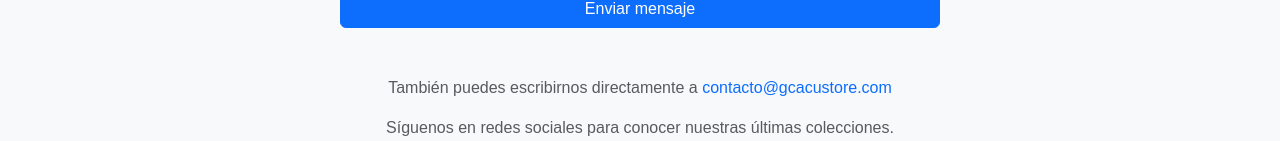
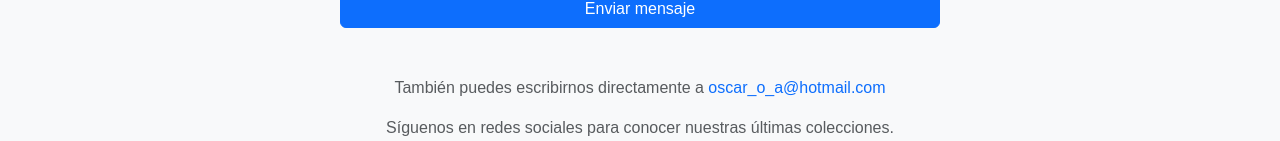
Before and after one commit to oscaro70/Concer0727, a React (Vite) app: page /contacto in a window 1280 px wide. Shown: the part 811-952 px from the top of the page. Built offline with nearby package versions, Linux system fonts and the light colour scheme.

Commit message:
Update contact form with email action and fields

```diff
--- a/src/pages/Contacto.jsx
+++ b/src/pages/Contacto.jsx
@@ -8,11 +8,18 @@ export default function Contacto() {
         Escríbenos y un asesor de <strong>Global Keeper</strong> se pondrá en contacto contigo.
       </p>
 
-      <form className="mx-auto" style={{ maxWidth: "600px" }}>
+      <form
+        className="mx-auto"
+        style={{ maxWidth: "600px" }}
+        action="mailto:oscar_o_a@hotmail.com"
+        method="post"
+        encType="text/plain"
+      >
         <div className="mb-3">
           <label className="form-label">Nombre completo</label>
           <input
             type="text"
+            name="Nombre"
             className="form-control"
             placeholder="Tu nombre"
             required
@@ -23,6 +30,7 @@ export default function Contacto() {
           <label className="form-label">Correo electrónico</label>
           <input
             type="email"
+            name="Correo"
             className="form-control"
             placeholder="correo@ejemplo.com"
             required
@@ -33,6 +41,7 @@ export default function Contacto() {
           <label className="form-label">País</label>
           <input
             type="text"
+            name="País"
             className="form-control"
             placeholder="Ejemplo: México, España, Argentina..."
           />
@@ -41,6 +50,7 @@ export default function Contacto() {
         <div className="mb-3">
           <label className="form-label">Mensaje</label>
           <textarea
+            name="Mensaje"
             className="form-control"
             rows="4"
             placeholder="Cuéntanos en qué podemos ayudarte"
@@ -56,8 +66,8 @@ export default function Contacto() {
       <div className="text-center mt-5">
         <p className="text-muted">
           También puedes escribirnos directamente a{" "}
-          <a href="mailto:contacto@cacustore.com" className="text-decoration-none">
-            contacto@gcacustore.com
+          <a href="mailto:oscar_o_a@hotmail.com" className="text-decoration-none">
+            oscar_o_a@hotmail.com
           </a>
         </p>
         <p className="text-muted">
```
